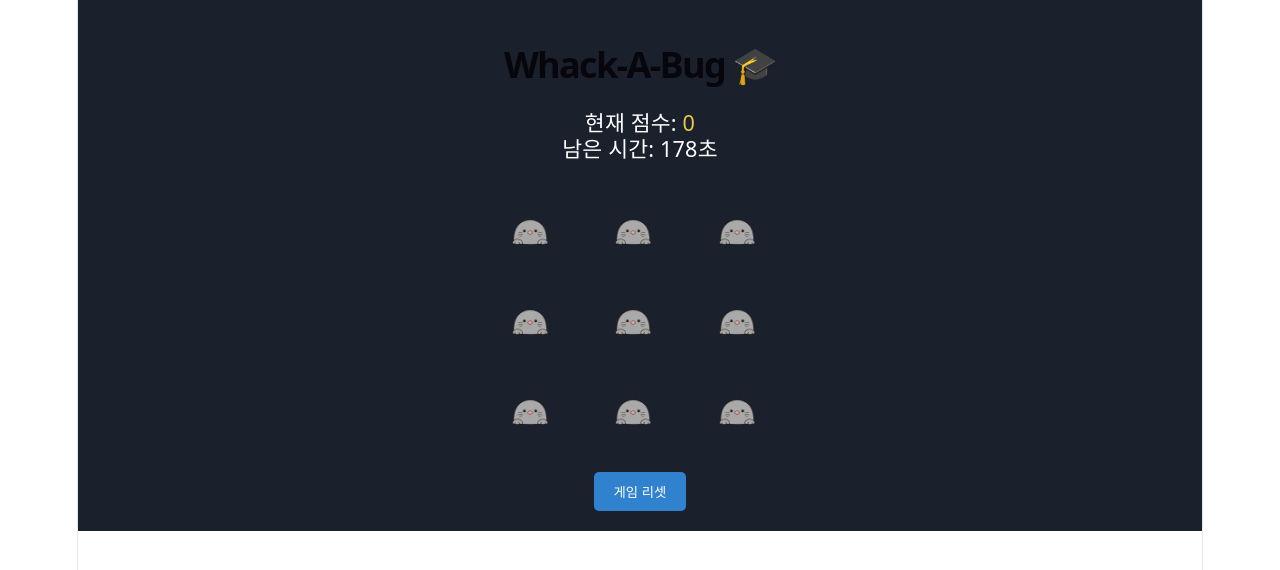
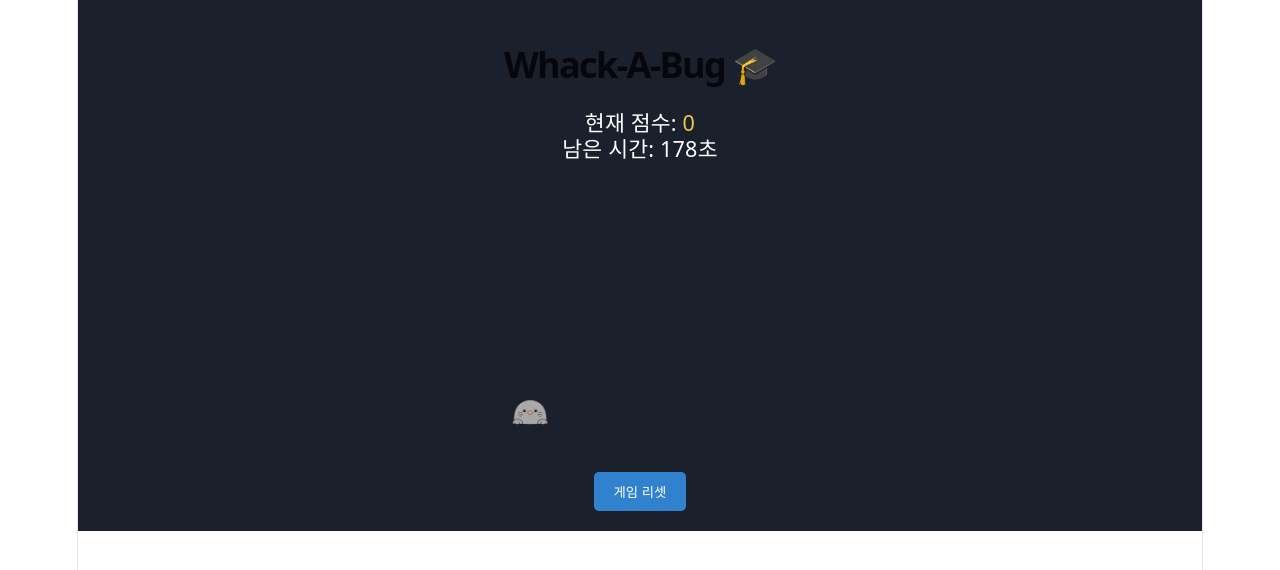
Before and after one commit to Likelion-CWNU/Whack-A-Bug, a React (Vite) app: page / in a window 1280 px wide. Both pictures are taken after a click on the button "게임 시작". Shown: the top 570 px of the page. Built offline with nearby package versions, Linux system fonts and the light colour scheme.

Commit message:
두더지 게임 기능 수정

```diff
--- a/src/App.tsx
+++ b/src/App.tsx
@@ -1,15 +1,26 @@
 import EffectCell from "./components/EffectCell";
 import { useEffect, useState } from "react";
 import "./App.css";
+
+const BOARD_SIZE = 9;
+const VISIBLE_MIN_MS = 750;
+const VISIBLE_MAX_MS = 1000;
+const HIDDEN_MIN_MS = 250;
+const HIDDEN_MAX_MS = 900;
+
+const randomBetween = (min: number, max: number) =>
+  Math.floor(Math.random() * (max - min + 1)) + min;
 
 function App() {
   const [score, setScore] = useState(0);
   const [timeLeft, setTimeLeft] = useState(180);
   const [isRunning, setIsRunning] = useState(false);
+  const [activeMoleIndex, setActiveMoleIndex] = useState<number | null>(null);
 
-  const handleScore = () => {
-    if (!isRunning || timeLeft <= 0) return;
+  const handleScore = (index: number) => {
+    if (!isRunning || timeLeft <= 0 || activeMoleIndex !== index) return;
     setScore((prev) => prev + 10);
+    setActiveMoleIndex(null);
   };
 
   useEffect(() => {
@@ -28,7 +39,48 @@ function App() {
     return () => clearInterval(timer);
   }, [isRunning]);
 
+  useEffect(() => {
+    if (!isRunning) {
+      setActiveMoleIndex(null);
+      return;
+    }
+
+    let cancelled = false;
+    let showTimeout: ReturnType<typeof setTimeout> | null = null;
+    let hideTimeout: ReturnType<typeof setTimeout> | null = null;
+
+    const scheduleMole = () => {
+      if (cancelled) return;
+
+      const hiddenDelay = randomBetween(HIDDEN_MIN_MS, HIDDEN_MAX_MS);
+      showTimeout = setTimeout(() => {
+        if (cancelled) return;
+
+        setActiveMoleIndex(Math.floor(Math.random() * BOARD_SIZE));
+
+        const visibleDelay = randomBetween(VISIBLE_MIN_MS, VISIBLE_MAX_MS);
+        hideTimeout = setTimeout(() => {
+          if (cancelled) return;
+          setActiveMoleIndex(null);
+          scheduleMole();
+        }, visibleDelay);
+      }, hiddenDelay);
+    };
+
+    scheduleMole();
+
+    return () => {
+      cancelled = true;
+      if (showTimeout) clearTimeout(showTimeout);
+      if (hideTimeout) clearTimeout(hideTimeout);
+    };
+  }, [isRunning]);
+
   const startGame = () => {
+    if (timeLeft <= 0) {
+      setTimeLeft(180);
+      setScore(0);
+    }
     setIsRunning(true);
   };
 
@@ -36,6 +88,7 @@ function App() {
     setScore(0);
     setTimeLeft(180);
     setIsRunning(false);
+    setActiveMoleIndex(null);
   };
 
   return (
@@ -89,8 +142,12 @@ function App() {
           margin: "0 auto",
         }}
       >
-        {[...Array(9)].map((_, i) => (
-          <EffectCell key={i} onHit={handleScore} />
+        {[...Array(BOARD_SIZE)].map((_, i) => (
+          <EffectCell
+            key={i}
+            onHit={() => handleScore(i)}
+            isActive={isRunning && activeMoleIndex === i}
+          />
         ))}
       </main>
 
--- a/src/components/EffectCell.tsx
+++ b/src/components/EffectCell.tsx
@@ -4,15 +4,18 @@ import mole from "../assets/mole.png";
 
 type Props = {
   onHit: () => void;
+  isActive: boolean;
 };
 
 const LABELS = ["재수강!", "과락!", "F!", "성적 공개!", "과제 추가!"];
 
-export default function EffectCell({ onHit }: Props) {
+export default function EffectCell({ onHit, isActive }: Props) {
   const [hit, setHit] = useState(false);
   const [label, setLabel] = useState("");
 
   const handleClick = () => {
+    if (!isActive) return;
+
     const randomLabel = LABELS[Math.floor(Math.random() * LABELS.length)];
     setLabel(randomLabel);
     setHit(true);
@@ -29,7 +32,7 @@ export default function EffectCell({ onHit }: Props) {
       style={{
         width: "80px",
         height: "80px",
-        cursor: "pointer",
+        cursor: isActive ? "pointer" : "default",
         display: "flex",
         alignItems: "flex-end",
         justifyContent: "center",
@@ -61,16 +64,21 @@ export default function EffectCell({ onHit }: Props) {
       </AnimatePresence>
 
       {/* 두더지 */}
+      <AnimatePresence>
+        {isActive && (
           <motion.img
             src={mole}
             alt="mole"
+            initial={{ y: 12, opacity: 0 }}
             animate={{
+              opacity: 1,
               scaleX: hit ? 1.18 : 1,
               scaleY: hit ? 0.75 : 1,
               y: hit ? 5 : 0,
               rotate: hit ? -8 : 0,
               x: hit ? [-2, 2, -1, 1, 0] : 0,
             }}
+            exit={{ y: 12, opacity: 0 }}
             transition={{ duration: 0.18 }}
             style={{
               width: "58px",
@@ -84,6 +92,8 @@ export default function EffectCell({ onHit }: Props) {
             }}
             draggable={false}
           />
+        )}
+      </AnimatePresence>
 
       {/* 임팩트 텍스트 */}
       <AnimatePresence>
```
Lines whose indentation alone changed are shown as unchanged.
